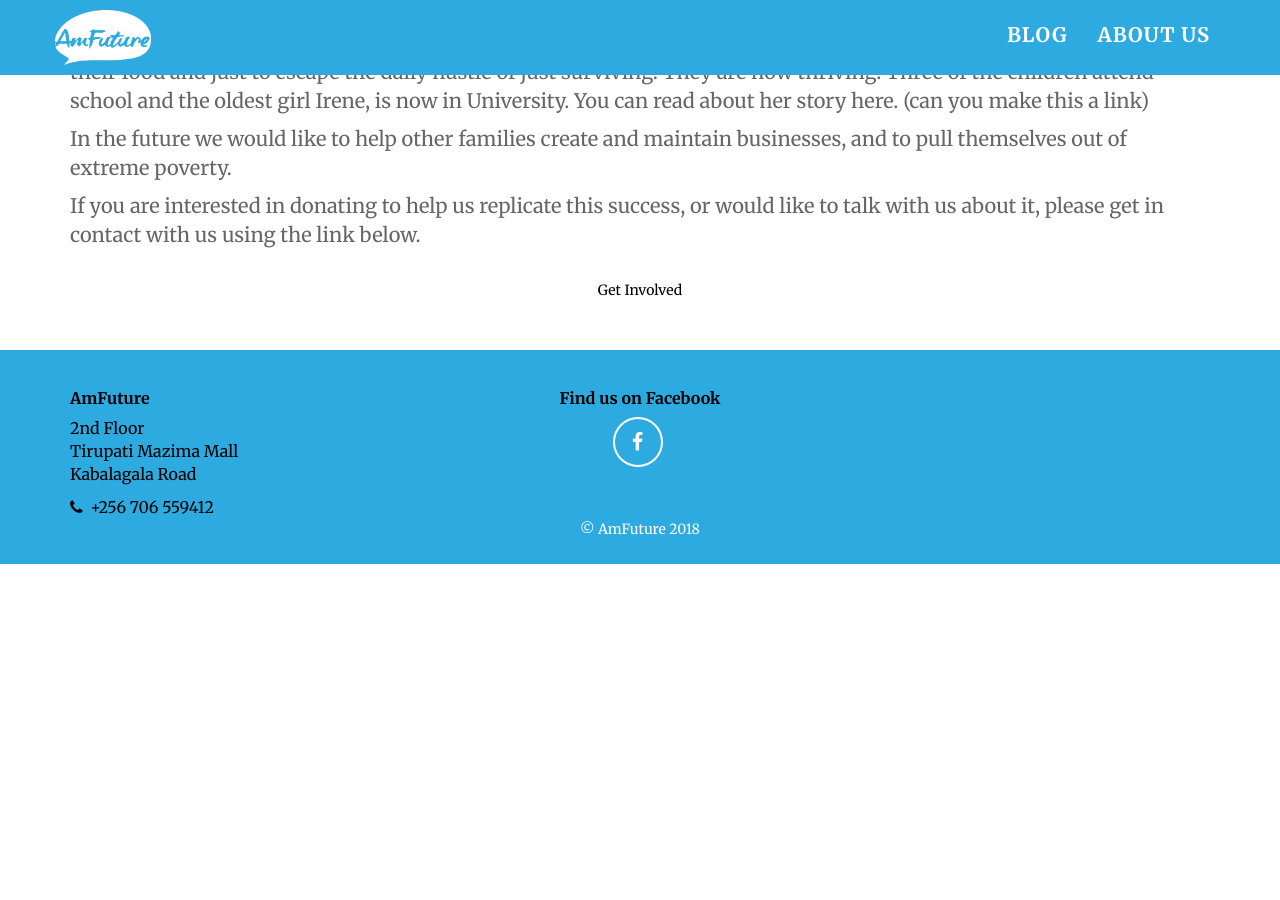
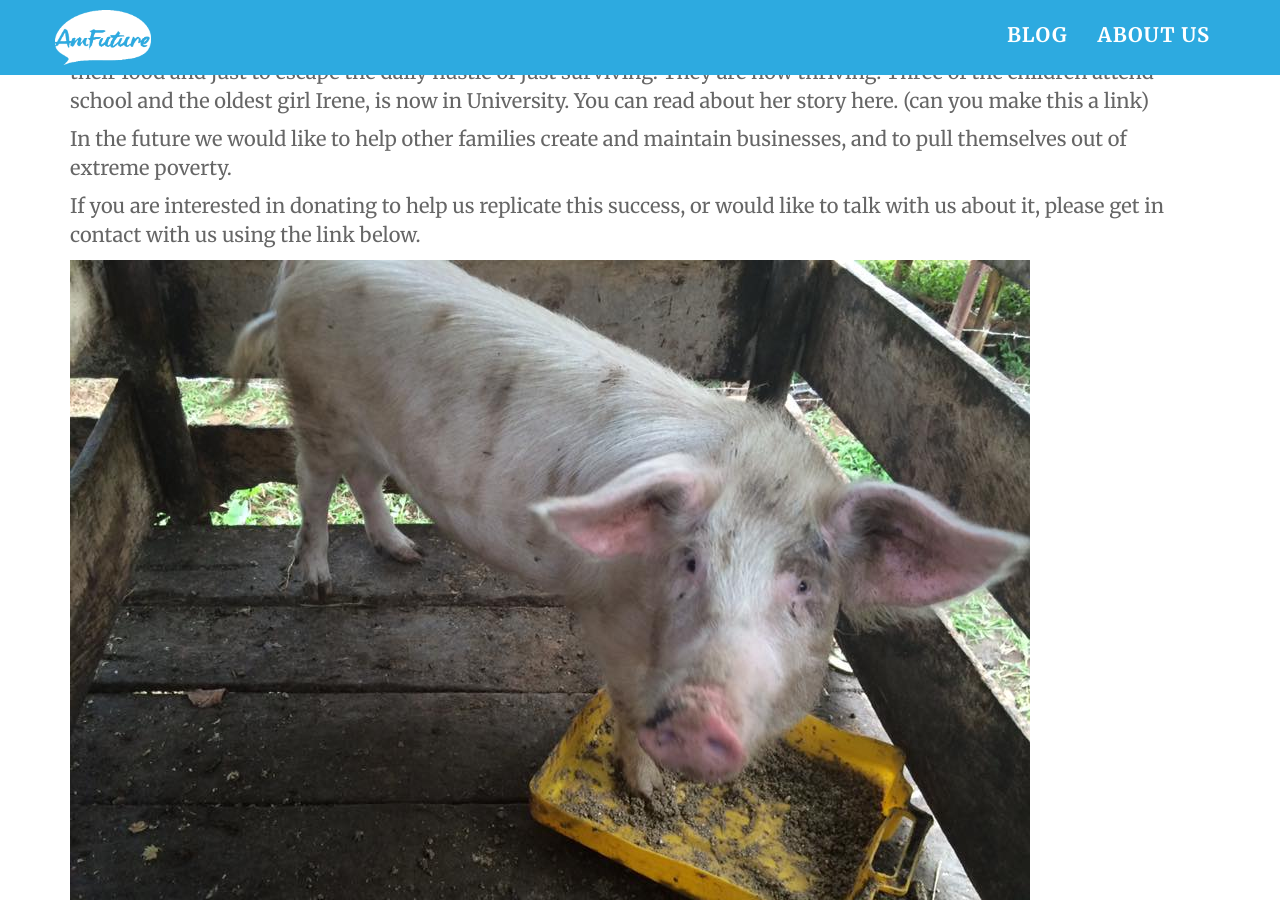
Before and after one commit to tomhamiltonstubber/amfutureug.com, a Jekyll site: the page built from social_enterprise.html, in a window 1280 px wide and 900 px high, scrolled down 709 px. Built offline with Jekyll 4.4.1, drawn with Linux system fonts in a browser that asks for light colours; nearby versions of some CDN libraries; before the commit the page ends 1273 px from its top, so only the background shows below that.

Commit message:
Update from Forestry.io - Updated social_enterprise.html

```diff
--- a/social_enterprise.html
+++ b/social_enterprise.html
@@ -27,6 +27,6 @@ p_content: "**The AmFuture Studio** \n\nThe **AmFuture Studio** is our newest ve
   like to help other families create and maintain businesses, and to pull themselves
   out of extreme poverty.\n\nIf you are interested in donating to help us replicate
   this success, or would like to talk with us about it, please get in contact with
-  us using the link below."
+  us using the link below.\n\n![](/static/img/14068271_1132758186817003_2203501578819751217_n.jpg)"
 
 ---
```
Also changed, not shown: .forestry/front_matter/templates/social-enterprise.yml.
